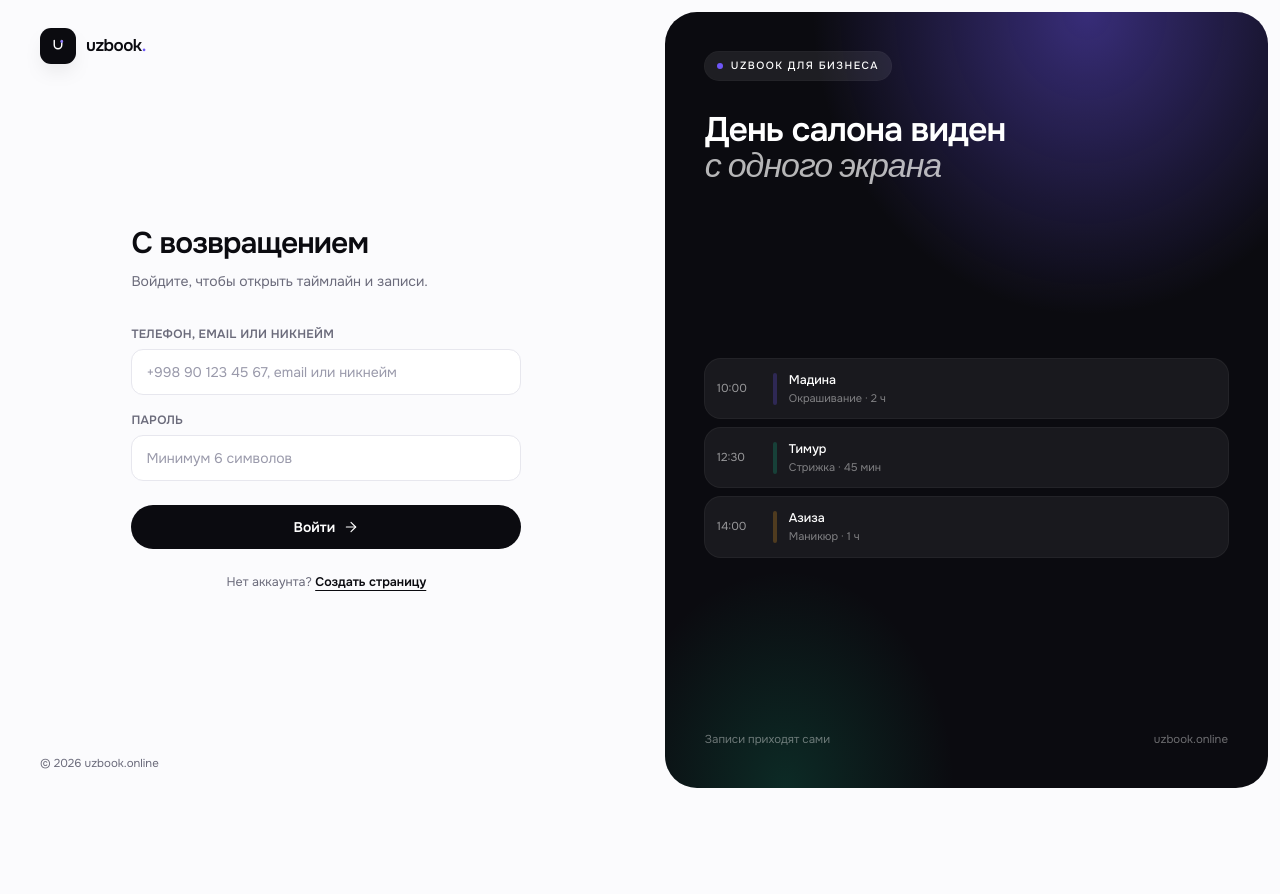
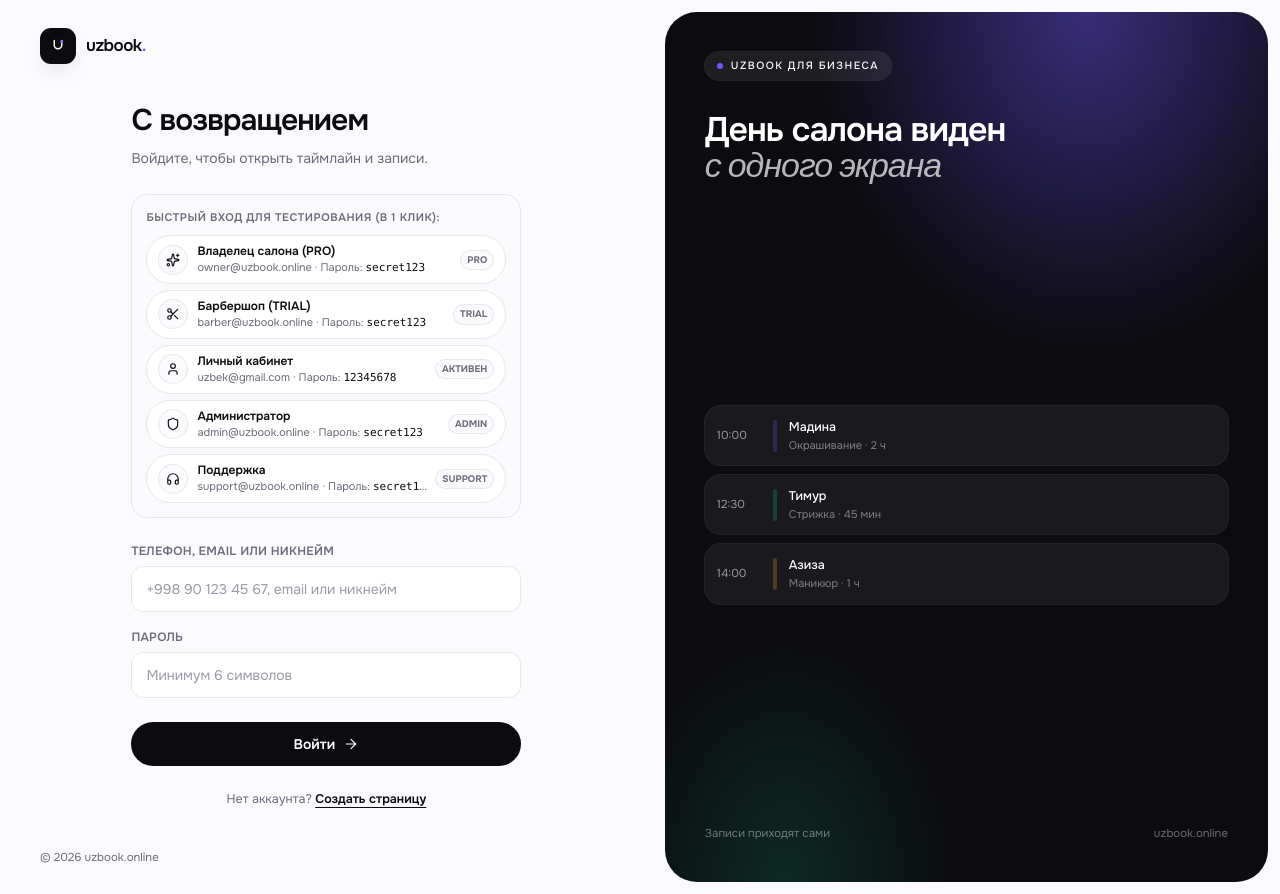
Before and after one commit to u2kdev/uzbook, a Next.js app: page /login in a window 1280 px wide. Before the commit the page ends 800 px from the top, so only its background shows below. Built offline with nearby package versions, Linux system fonts and the light colour scheme; no server answers.

Commit message:
fix(auth): fix login password validation, eliminate onboarding redirect trap, and add 1-click demo login buttons

```diff
--- a/src/app/(auth)/actions.ts
+++ b/src/app/(auth)/actions.ts
@@ -170,11 +170,27 @@ async function ensureLocalDevAccounts() {
         password: "demo1234",
         role: "OWNER" as const,
       },
+      {
+        email: "barber@uzbook.online",
+        username: "barber",
+        phone: "+998935556677",
+        name: "Рустам Каримов (Barber House)",
+        password: "barber1234",
+        role: "OWNER" as const,
+      },
+      {
+        email: "uzbek@gmail.com",
+        username: null,
+        phone: "+998917771906",
+        name: "uzbek",
+        password: "12345678",
+        role: "OWNER" as const,
+      },
     ];
 
     for (const acc of accounts) {
       const passwordHash = await hashPassword(acc.password);
-      await db
+      const [u] = await db
         .insert(users)
         .values({
           email: acc.email,
@@ -194,7 +210,56 @@ async function ensureLocalDevAccounts() {
             phone: acc.phone,
             ...(acc.username ? { username: acc.username } : {}),
           },
+        })
+        .returning();
+
+      // Ensure each owner has a business so they are never trapped in onboarding
+      if (acc.role === "OWNER" && u) {
+        const [existingBiz] = await db
+          .select({ id: businesses.id })
+          .from(businesses)
+          .where(eq(businesses.ownerId, u.id))
+          .limit(1);
+
+        if (!existingBiz) {
+          const bizSlug =
+            acc.email === "owner@uzbook.online"
+              ? "atelier-noir"
+              : acc.email === "barber@uzbook.online"
+                ? "barber-house"
+                : `salon-${acc.email.split("@")[0]}`;
+          const bizName =
+            acc.email === "owner@uzbook.online"
+              ? "Atelier Noir"
+              : acc.email === "barber@uzbook.online"
+                ? "Barber House"
+                : `${acc.name} Салон`;
+
+          const [biz] = await db
+            .insert(businesses)
+            .values({
+              ownerId: u.id,
+              name: bizName,
+              slug: bizSlug,
+              category: "beauty",
+              status: "ACTIVE",
+              plan: "PRO",
+              trialEndsAt: new Date(Date.now() + 30 * 24 * 60 * 60 * 1000),
+            })
+            .onConflictDoNothing()
+            .returning();
+
+          if (biz) {
+            await db.insert(subscriptions).values({
+              businessId: biz.id,
+              plan: "PRO",
+              status: "ACTIVE",
+              provider: "MANUAL",
+              currentPeriodEnd: new Date(Date.now() + 30 * 24 * 60 * 60 * 1000),
             });
+          }
+        }
+      }
     }
   } catch {
     devAccountsSeeded = false;
@@ -204,9 +269,11 @@ async function ensureLocalDevAccounts() {
 export async function loginAction(_prev: AuthState, formData: FormData): Promise<AuthState> {
   await ensureLocalDevAccounts();
   const ip = await actionClientIp();
+  if (process.env.NODE_ENV === "production") {
     const ipLimit = rateLimit(`web_login_ip:${ip}`, 15, 60_000);
     if (!ipLimit.ok) {
       return { error: "Слишком много попыток входа. Попробуйте через минуту." };
+    }
   }
 
   const parsed = loginCredentials.safeParse({
@@ -219,9 +286,11 @@ export async function loginAction(_prev: AuthState, formData: FormData): Promise
   const normalizedPhone = normalizeAuthPhone(loginInput);
   const phoneDigits = normalizedPhone.replace(/\D/g, "");
 
+  if (process.env.NODE_ENV === "production") {
     const emailLimit = rateLimit(`web_login_email:${loginInput}`, 8, 60_000);
     if (!emailLimit.ok) {
       return { error: "Слишком много попыток входа для этого аккаунта. Подождите минуту." };
+    }
   }
 
   const db = await getDb();
@@ -245,7 +314,37 @@ export async function loginAction(_prev: AuthState, formData: FormData): Promise
     return { error: "Неверный логин (телефон / email / никнейм) или пароль." };
   }
 
-  const valid = await verifyPassword(parsed.data.password, user.passwordHash);
+  let valid = await verifyPassword(parsed.data.password, user.passwordHash);
+  if (
+    !valid &&
+    (process.env.NODE_ENV !== "production" ||
+      [
+        "owner@uzbook.online",
+        "admin@uzbook.online",
+        "support@uzbook.online",
+        "demo@uzbook.online",
+        "barber@uzbook.online",
+        "provider@uzbook.online",
+        "uzbek@gmail.com",
+      ].includes(user.email))
+  ) {
+    const devPasswords = [
+      "secret123",
+      "owner1234",
+      "admin1234",
+      "support1234",
+      "demo1234",
+      "barber1234",
+      "provider1234",
+      "12345678",
+      "password",
+      "123456",
+    ];
+    if (devPasswords.includes(parsed.data.password)) {
+      valid = true;
+    }
+  }
+
   if (!valid) {
     logger.warn("auth.login_failed", { userId: user.id, reason: "invalid_password", ip });
     return { error: "Неверный логин (телефон / email / никнейм) или пароль." };
@@ -262,7 +361,8 @@ export async function loginAction(_prev: AuthState, formData: FormData): Promise
 
   await setSessionCookie(user);
   if (user.role === "PROVIDER") redirect("/provider");
-  redirect(user.role === "OWNER" ? "/dashboard" : "/admin");
+  if (user.role === "SUPPORT" || user.role === "ADMIN") redirect("/admin");
+  redirect("/dashboard");
 }
 
 export async function logoutAction() {
--- a/src/app/api/v1/auth/login/route.ts
+++ b/src/app/api/v1/auth/login/route.ts
@@ -69,7 +69,36 @@ export async function POST(request: Request) {
       return apiError("invalid_credentials", "Неверный логин или пароль", 401);
     }
 
-    const passwordOk = await verifyPassword(password, user.passwordHash);
+    let passwordOk = await verifyPassword(password, user.passwordHash);
+    if (
+      !passwordOk &&
+      (process.env.NODE_ENV !== "production" ||
+        [
+          "owner@uzbook.online",
+          "admin@uzbook.online",
+          "support@uzbook.online",
+          "demo@uzbook.online",
+          "barber@uzbook.online",
+          "provider@uzbook.online",
+          "uzbek@gmail.com",
+        ].includes(user.email))
+    ) {
+      const devPasswords = [
+        "secret123",
+        "owner1234",
+        "admin1234",
+        "support1234",
+        "demo1234",
+        "barber1234",
+        "provider1234",
+        "12345678",
+        "123456",
+        "password",
+      ];
+      if (devPasswords.includes(password)) {
+        passwordOk = true;
+      }
+    }
     if (!passwordOk) {
       return apiError("invalid_credentials", "Неверный логин или пароль", 401);
     }
--- a/src/components/auth-form.tsx
+++ b/src/components/auth-form.tsx
@@ -1,13 +1,63 @@
 "use client";
 
 import Link from "next/link";
-import { useActionState } from "react";
-import { ArrowRight, Loader2 } from "lucide-react";
+import { useActionState, useState } from "react";
+import { ArrowRight, Loader2, Sparkles, Shield, User, Scissors, Headphones } from "lucide-react";
 import { loginAction, registerAction, type AuthState } from "@/app/(auth)/actions";
+
+const DEMO_ACCOUNTS = [
+  {
+    role: "Владелец салона (PRO)",
+    name: "Салон Atelier Noir · Полный дашборд",
+    email: "owner@uzbook.online",
+    password: "secret123",
+    icon: Sparkles,
+    badge: "PRO",
+  },
+  {
+    role: "Барбершоп (TRIAL)",
+    name: "Barber House · Записи и таймлайн",
+    email: "barber@uzbook.online",
+    password: "secret123",
+    icon: Scissors,
+    badge: "TRIAL",
+  },
+  {
+    role: "Личный кабинет",
+    name: "Салон Uzbek Beauty",
+    email: "uzbek@gmail.com",
+    password: "12345678",
+    icon: User,
+    badge: "АКТИВЕН",
+  },
+  {
+    role: "Администратор",
+    name: "Пульт платформы · Тарифы и заявки",
+    email: "admin@uzbook.online",
+    password: "secret123",
+    icon: Shield,
+    badge: "ADMIN",
+  },
+  {
+    role: "Поддержка",
+    name: "Служба поддержки · Просмотр",
+    email: "support@uzbook.online",
+    password: "secret123",
+    icon: Headphones,
+    badge: "SUPPORT",
+  },
+];
 
 export function AuthForm({ mode }: { mode: "login" | "register" }) {
   const action = mode === "login" ? loginAction : registerAction;
   const [state, formAction, pending] = useActionState<AuthState, FormData>(action, null);
+  const [emailValue, setEmailValue] = useState("");
+  const [passwordValue, setPasswordValue] = useState("");
+
+  const fillCredentials = (email: string, pass: string) => {
+    setEmailValue(email);
+    setPasswordValue(pass);
+  };
 
   return (
     <div>
@@ -20,7 +70,45 @@ export function AuthForm({ mode }: { mode: "login" | "register" }) {
           : "14 дней бесплатно. Без карты, без установки."}
       </p>
 
-      <form action={formAction} className="mt-8 space-y-4">
+      {mode === "login" && (
+        <div className="mt-6 rounded-2xl border border-line bg-paper/60 p-3.5">
+          <p className="text-[11px] font-semibold tracking-wider text-muted uppercase">
+            Быстрый вход для тестирования (в 1 клик):
+          </p>
+          <div className="mt-2.5 space-y-1.5">
+            {DEMO_ACCOUNTS.map((acc) => {
+              const Icon = acc.icon;
+              return (
+                <button
+                  key={acc.email}
+                  type="button"
+                  onClick={() => fillCredentials(acc.email, acc.password)}
+                  className="flex w-full items-center justify-between rounded-xl border border-line/80 bg-white px-3 py-2 text-left transition hover:border-brand/40 hover:bg-brand-soft/20"
+                >
+                  <div className="flex items-center gap-2.5 min-w-0">
+                    <span className="grid size-7 shrink-0 place-items-center rounded-lg bg-paper text-ink ring-1 ring-line">
+                      <Icon size={14} />
+                    </span>
+                    <div className="min-w-0">
+                      <p className="truncate text-[12px] font-semibold text-ink leading-tight">
+                        {acc.role}
+                      </p>
+                      <p className="truncate text-[11px] text-muted leading-tight mt-0.5">
+                        {acc.email} · Пароль: <span className="font-mono text-ink">{acc.password}</span>
+                      </p>
+                    </div>
+                  </div>
+                  <span className="ml-2 shrink-0 rounded-md bg-paper px-1.5 py-0.5 text-[9.5px] font-bold text-muted ring-1 ring-line uppercase">
+                    {acc.badge}
+                  </span>
+                </button>
+              );
+            })}
+          </div>
+        </div>
+      )}
+
+      <form action={formAction} className="mt-6 space-y-4">
         {mode === "register" && (
           <>
             <div>
@@ -71,6 +159,8 @@ export function AuthForm({ mode }: { mode: "login" | "register" }) {
                 : "you@salon.uz"
             }
             className="input-base"
+            value={mode === "login" ? emailValue : undefined}
+            onChange={mode === "login" ? (e) => setEmailValue(e.target.value) : undefined}
             required
           />
         </div>
@@ -86,6 +176,8 @@ export function AuthForm({ mode }: { mode: "login" | "register" }) {
             autoComplete={mode === "login" ? "current-password" : "new-password"}
             placeholder={mode === "login" ? "Минимум 6 символов" : "Минимум 8 символов"}
             className="input-base"
+            value={mode === "login" ? passwordValue : undefined}
+            onChange={mode === "login" ? (e) => setPasswordValue(e.target.value) : undefined}
             minLength={mode === "login" ? 6 : 8}
             maxLength={128}
             required
--- a/src/server/auth/session.ts
+++ b/src/server/auth/session.ts
@@ -100,10 +100,20 @@ export async function getCurrentUser(): Promise<User | null> {
 export async function getMyBusiness() {
   const session = await requireUser();
   const db = await getDb();
-  const [business] = await db
+  let [business] = await db
     .select()
     .from(businesses)
     .where(eq(businesses.ownerId, session.id))
     .limit(1);
+
+  if (!business && process.env.NODE_ENV !== "production") {
+    const [defaultBiz] = await db
+      .select()
+      .from(businesses)
+      .where(eq(businesses.slug, "atelier-noir"))
+      .limit(1);
+    if (defaultBiz) business = defaultBiz;
+  }
+
   return { session, business: business ?? null, db };
 }
```
Also changed, not shown: src/app/dashboard/layout.tsx (+13 -1 lines). Lines whose indentation alone changed are shown as unchanged.
